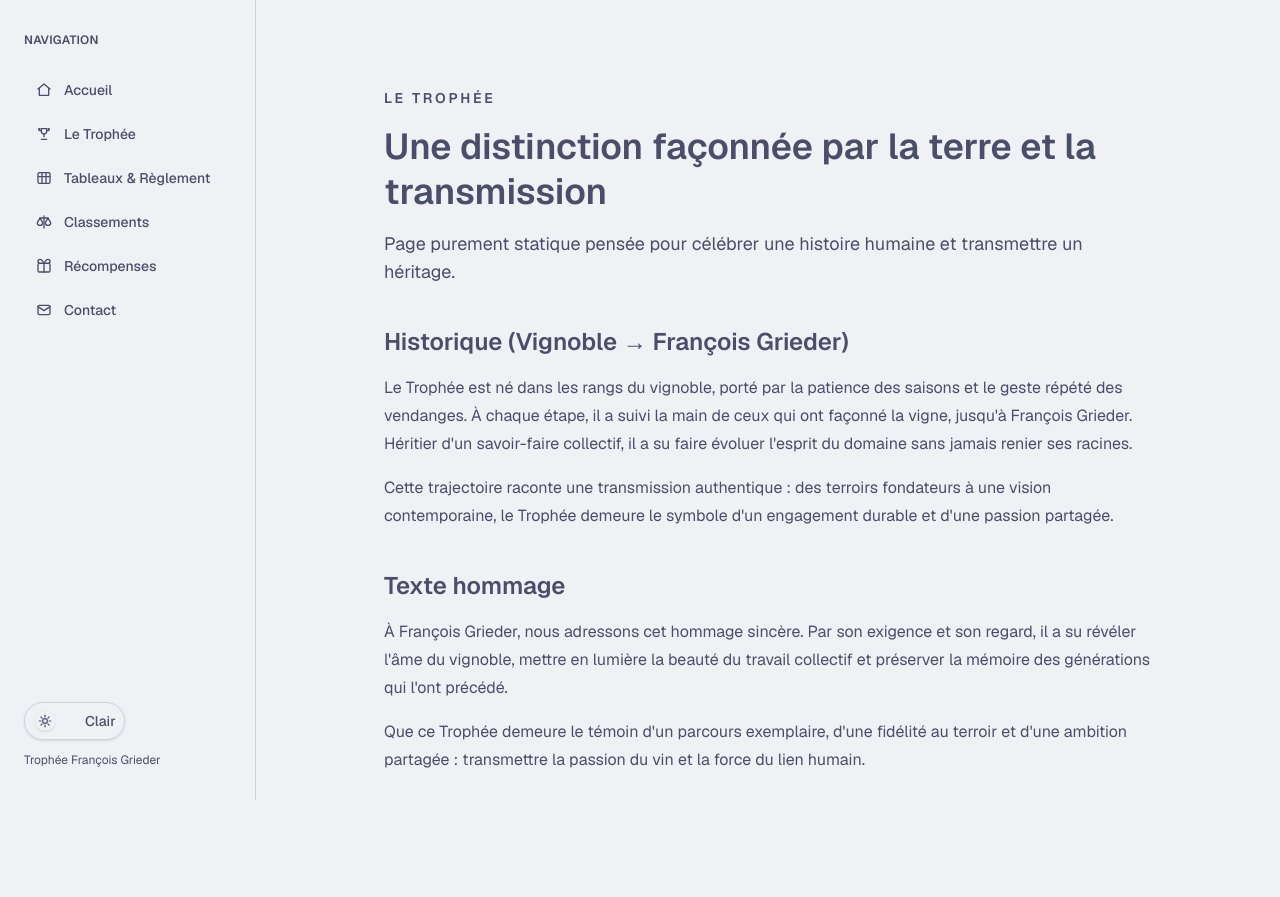
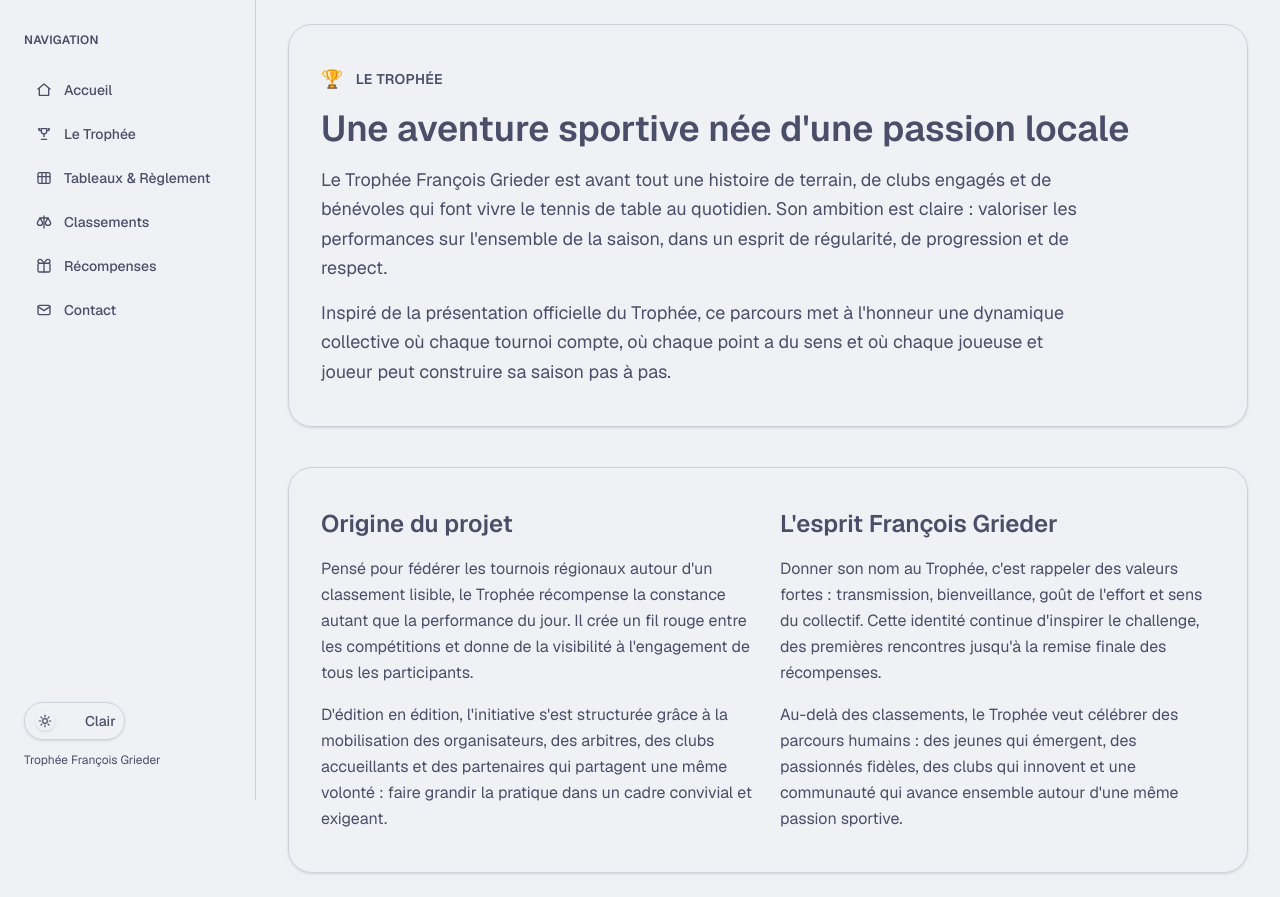
Before and after one commit to jesared/tfg-refonte, a Next.js app: page /trophee in a window 1280 px wide. Before the commit the page ends 862 px from the top, so only its background shows below. Built offline with nearby package versions, Linux system fonts and the light colour scheme.

Commit message:
Refonte du contenu de la page trophee

```diff
--- a/app/trophee/page.tsx
+++ b/app/trophee/page.tsx
@@ -3,59 +3,65 @@ import type { Metadata } from "next";
 export const metadata: Metadata = {
   title: "Le Trophée",
   description:
-    "Découvrez l'histoire du Trophée, du vignoble à François Grieder, et un texte hommage dédié à son héritage.",
+    "Origine, vision et valeurs du Trophée François Grieder, inspirées de la présentation officielle.",
 };
 
 export default function TropheePage() {
   return (
-    <main className="min-h-screen bg-card px-6 py-16 text-foreground">
-      <div className="mx-auto flex w-full max-w-3xl flex-col gap-10">
-        <header className="space-y-4">
-          <p className="text-sm font-semibold uppercase tracking-[0.2em] text-muted-foreground">
-            Le Trophée
+    <main className="mx-auto flex w-full max-w-5xl flex-col gap-8 sm:gap-10">
+      <section className="rounded-3xl border border-border bg-card px-5 py-7 shadow-sm sm:px-8 sm:py-10">
+        <div className="flex items-center gap-3 text-xs font-semibold uppercase tracking-wide text-muted-foreground sm:text-sm">
+          <span className="text-lg">🏆</span>
+          <span>Le Trophée</span>
+        </div>
+
+        <div className="mt-4 space-y-4">
+          <h1 className="text-2xl font-semibold text-primary sm:text-4xl">
+            Une aventure sportive née d&apos;une passion locale
+          </h1>
+          <p className="max-w-3xl text-base leading-relaxed text-foreground/90 sm:text-lg">
+            Le Trophée François Grieder est avant tout une histoire de terrain, de clubs engagés et
+            de bénévoles qui font vivre le tennis de table au quotidien. Son ambition est claire :
+            valoriser les performances sur l&apos;ensemble de la saison, dans un esprit de régularité,
+            de progression et de respect.
           </p>
-          <h1 className="text-4xl font-semibold leading-tight">
-            Une distinction façonnée par la terre et la transmission
-          </h1>
-          <p className="text-lg text-muted-foreground">
-            Page purement statique pensée pour célébrer une histoire humaine et
-            transmettre un héritage.
+          <p className="max-w-3xl text-base leading-relaxed text-muted-foreground sm:text-lg">
+            Inspiré de la présentation officielle du Trophée, ce parcours met à l&apos;honneur une
+            dynamique collective où chaque tournoi compte, où chaque point a du sens et où chaque
+            joueuse et joueur peut construire sa saison pas à pas.
           </p>
-        </header>
+        </div>
+      </section>
 
-        <section className="space-y-4">
-          <h2 className="text-2xl font-semibold">
-            Historique (Vignoble → François Grieder)
-          </h2>
-          <p className="text-base leading-7 text-foreground/90">
-            Le Trophée est né dans les rangs du vignoble, porté par la patience
-            des saisons et le geste répété des vendanges. À chaque étape, il a
-            suivi la main de ceux qui ont façonné la vigne, jusqu&apos;à François
-            Grieder. Héritier d&apos;un savoir-faire collectif, il a su faire évoluer
-            l&apos;esprit du domaine sans jamais renier ses racines.
+      <section className="grid gap-6 rounded-3xl border border-border bg-card px-5 py-7 shadow-sm sm:px-8 sm:py-10 lg:grid-cols-2">
+        <article className="space-y-4">
+          <h2 className="text-xl font-semibold text-foreground sm:text-2xl">Origine du projet</h2>
+          <p className="text-base leading-relaxed text-foreground/90">
+            Pensé pour fédérer les tournois régionaux autour d&apos;un classement lisible, le Trophée
+            récompense la constance autant que la performance du jour. Il crée un fil rouge entre les
+            compétitions et donne de la visibilité à l&apos;engagement de tous les participants.
           </p>
-          <p className="text-base leading-7 text-foreground/90">
-            Cette trajectoire raconte une transmission authentique&nbsp;: des terroirs
-            fondateurs à une vision contemporaine, le Trophée demeure le symbole
-            d&apos;un engagement durable et d&apos;une passion partagée.
+          <p className="text-base leading-relaxed text-foreground/90">
+            D&apos;édition en édition, l&apos;initiative s&apos;est structurée grâce à la mobilisation des
+            organisateurs, des arbitres, des clubs accueillants et des partenaires qui partagent une
+            même volonté : faire grandir la pratique dans un cadre convivial et exigeant.
           </p>
-        </section>
+        </article>
 
-        <section className="space-y-4">
-          <h2 className="text-2xl font-semibold">Texte hommage</h2>
-          <p className="text-base leading-7 text-foreground/90">
-            À François Grieder, nous adressons cet hommage sincère. Par son
-            exigence et son regard, il a su révéler l&apos;âme du vignoble, mettre en
-            lumière la beauté du travail collectif et préserver la mémoire des
-            générations qui l&apos;ont précédé.
+        <article className="space-y-4">
+          <h2 className="text-xl font-semibold text-foreground sm:text-2xl">L&apos;esprit François Grieder</h2>
+          <p className="text-base leading-relaxed text-foreground/90">
+            Donner son nom au Trophée, c&apos;est rappeler des valeurs fortes : transmission,
+            bienveillance, goût de l&apos;effort et sens du collectif. Cette identité continue d&apos;inspirer
+            le challenge, des premières rencontres jusqu&apos;à la remise finale des récompenses.
           </p>
-          <p className="text-base leading-7 text-foreground/90">
-            Que ce Trophée demeure le témoin d&apos;un parcours exemplaire, d&apos;une
-            fidélité au terroir et d&apos;une ambition partagée&nbsp;: transmettre la
-            passion du vin et la force du lien humain.
+          <p className="text-base leading-relaxed text-foreground/90">
+            Au-delà des classements, le Trophée veut célébrer des parcours humains : des jeunes qui
+            émergent, des passionnés fidèles, des clubs qui innovent et une communauté qui avance
+            ensemble autour d&apos;une même passion sportive.
           </p>
-        </section>
-      </div>
+        </article>
+      </section>
     </main>
   );
 }
```
